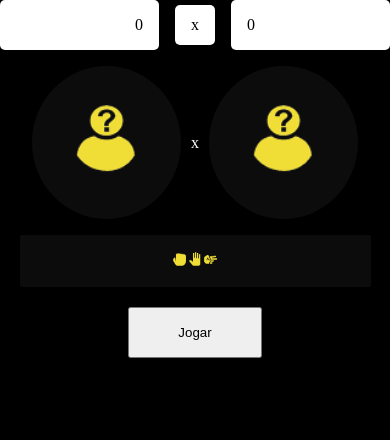
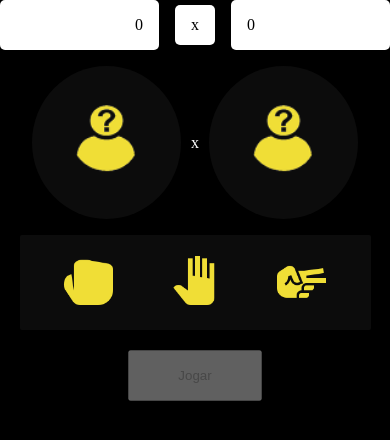
Before and after one commit to Gabriel-Aroucas/JokenPo, a React (Vite) app: page / in a window 390 px wide. Shown: the top 440 px of the page. Built offline with nearby package versions, Linux system fonts and the light colour scheme; the HTML template or start-up script is replaced by a standard one.

Commit message:
feat:added validations

```diff
--- a/src/App.css
+++ b/src/App.css
@@ -57,8 +57,16 @@ header span:nth-child(2){
   align-items: center;
   border-radius: 2px;
 }
-.menuOfChoice img{
-  max-width: 4vw;
+.menuOfChoice ul{
+  display: flex;
+  justify-content: space-around;
+  width: 100%;
+}
+.menuOfChoice ul li{
+  list-style: none;
+}
+.menuOfChoice ul li img{
+  max-width: 4rem;
   cursor:pointer;
 }
 .buttonPlayGame{
@@ -68,9 +76,12 @@ header span:nth-child(2){
 .buttonPlayGame button{
   padding: 1rem 3rem;
 }
-@media screen and (max-width:400px){
+@media screen and (max-width:500px){
   .menuOfChoice{
     width: 90%;
+  }
+  .menuOfChoice ul li img{
+    max-width: 15vw;
   }
   .modalPlayerOne img, .modalPlayerTwo img{
     max-width: 30vw;
--- a/src/App.tsx
+++ b/src/App.tsx
@@ -3,7 +3,7 @@ import HandRock from "./assets/HandRock.png";
 import Hand from "./assets/Hand.png";
 import HandScissors from "./assets/HandScissors.png";
 import Unknown from "./assets/unknown.png";
-import { useState } from "react";
+import { useEffect, useState } from "react";
 const App = () => {
 
   const [choice, setchoice] = useState(Unknown)
@@ -35,21 +35,28 @@ const App = () => {
     },
   ];
  const menuOfChoice_List = menuOfChoice.map(e =>
-            <img src={e.image} title={e.title} alt={e.alt} onClick={e.click} key={e.id} />
+           <li key={e.id}> <img src={e.image} title={e.title} alt={e.alt} onClick={e.click}  /></li>
         )
 
+        useEffect(()=>{
+            validate()
+        })
+
+const validate =()=>{
+    const buttonDisabled  = document.querySelector('button')?.setAttribute('disabled','');
+    const validate_options = {
+        invalid_options:choice &&choiceP2 == Unknown ? buttonDisabled :'',
+    }
+    validate_options
+
+    }
 
   const playGame = ()=>{
-    const animation = setInterval(()=>{
-      const images = [HandRock,Hand,HandScissors];
-      const random = Math.floor(Math.random()*3);
-      const result = images[random];
-            console.log(result)
+    setTimeout(() => {
+        const images = [HandRock,Hand,HandScissors];
+        const random = Math.floor(Math.random()*3);
+        const result = images[random];
       setchoiceP2(result)
-    },300)
-
-    setTimeout(() => {
-      clearInterval(animation);
     }, 2000);
 
   }
```
